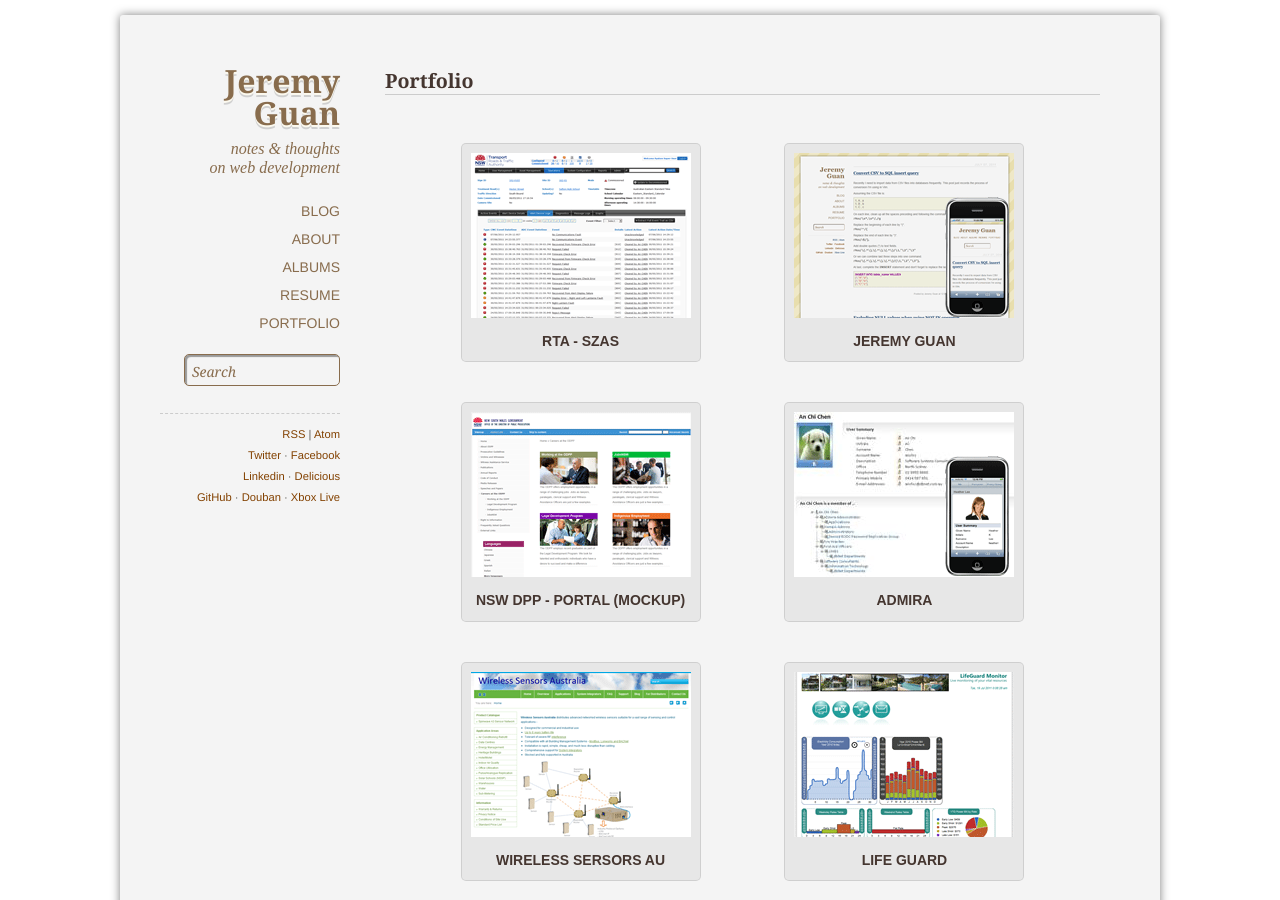
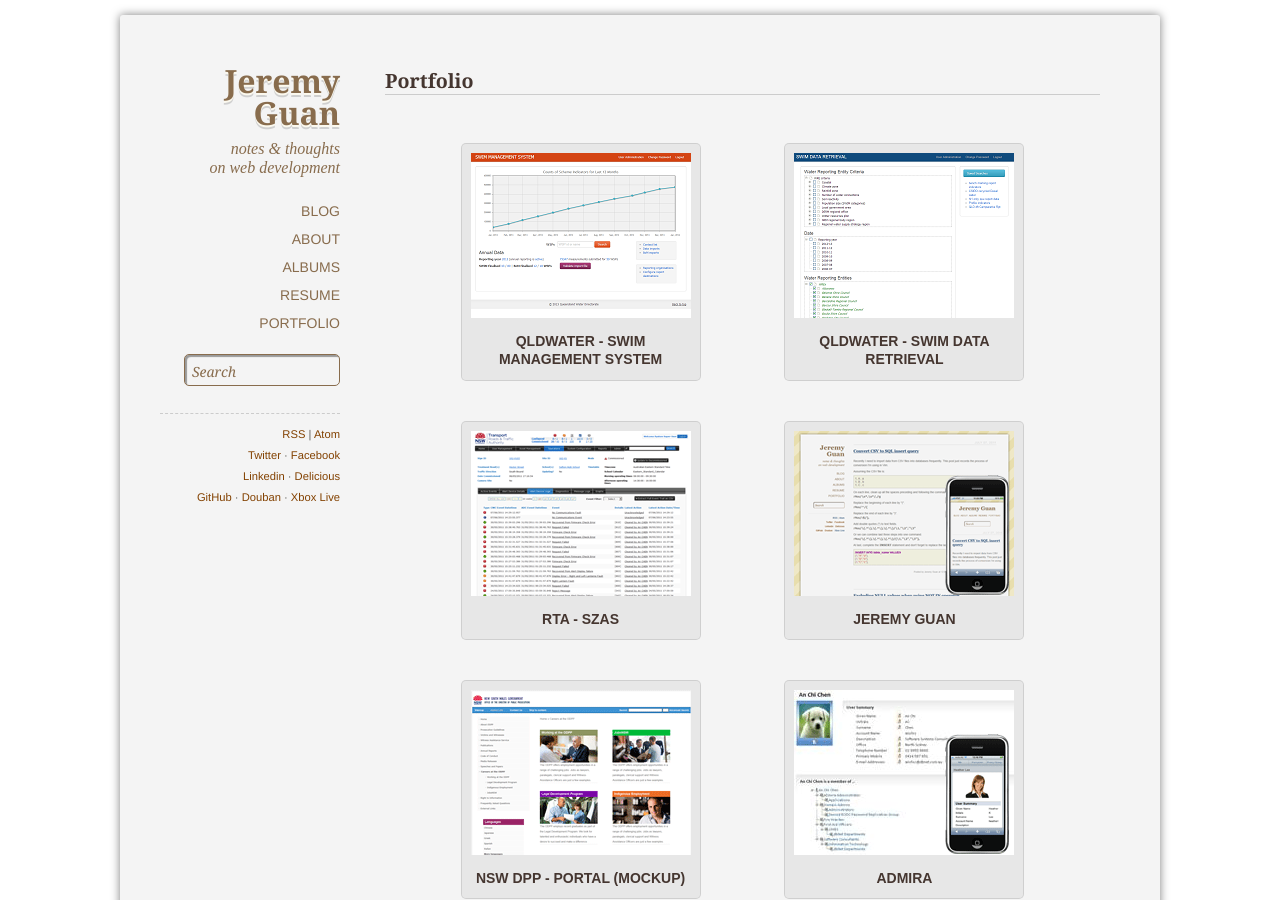
Before and after one commit to jguan/jguan.github.io, a Jekyll site: the page built from portfolio/index.html, in a window 1280 px wide and 900 px high. Built offline with Jekyll 4.4.1, drawn with Linux system fonts in a browser that asks for light colours; nearby versions of some CDN libraries; Markdown is read by kramdown in place of the engine named in the settings; comment, search, counter and statistics services are not loaded.

Commit message:
update portfolio

```diff
--- a/portfolio/index.html
+++ b/portfolio/index.html
@@ -5,6 +5,14 @@ layout: default
 	<h2>Portfolio</h2>
 </div>
 <ul id="gallery">
+	<li>
+		<img src="swim_manage.png" alt="qldwater - SWIM MANAGEMENT SYSTEM" title="qldwater - SWIM MANAGEMENT SYSTEM" height="165" width="220" />
+		<h3>qldwater - SWIM MANAGEMENT SYSTEM</h3>
+	</li>
+	<li>
+		<img src="swim_query.png" alt="qldwater - SWIM DATA RETRIEVAL" title="qldwater - SWIM DATA RETRIEVAL" height="165" width="220" />
+		<h3>qldwater - SWIM DATA RETRIEVAL</h3>
+	</li>
 	<li>
 		<img src="szas.png" alt="RTA - School Zone Alarm System" title="RTA - School Zone Alarm System" height="165" width="220" />
 		<h3>RTA - SZAS</h3>
```
Also changed, not shown: portfolio/swim_manage.png (added), portfolio/swim_query.png (added), 1 other file.
